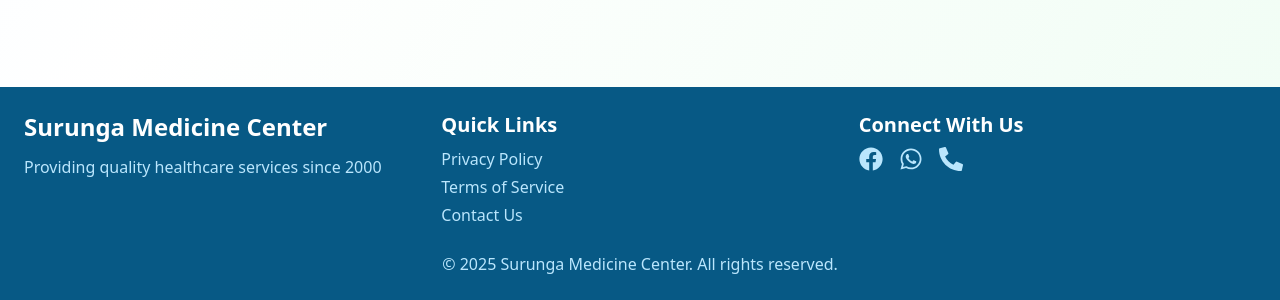
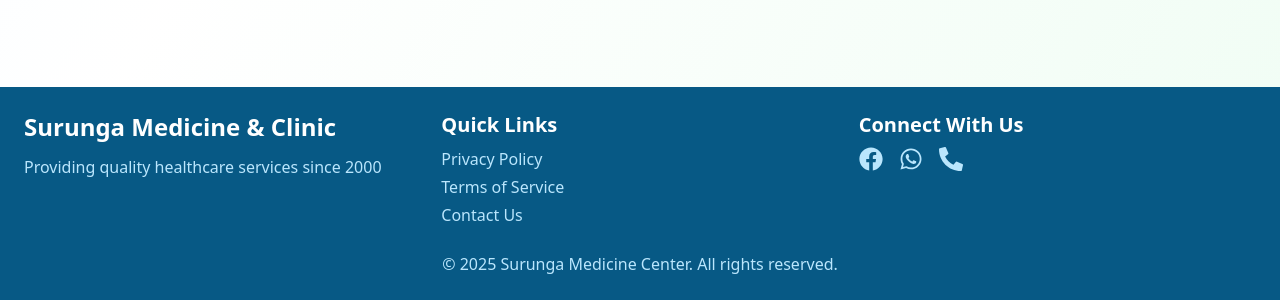
Before and after one commit to Bibek-arch/surunga-medicine-center-frontend, a React (Create React App) app: page /about-us in a window 1280 px wide. Shown: the part 2027-2327 px from the top of the page. Built offline with nearby package versions, Linux system fonts and the light colour scheme.

Commit message:
hellomain

```diff
--- a/package.json
+++ b/package.json
@@ -4,6 +4,7 @@
   "private": true,
   "dependencies": {
     "@babel/plugin-proposal-private-property-in-object": "^7.21.11",
+    "@vercel/speed-insights": "^1.1.0",
     "axios": "^1.7.9",
     "cra-template": "1.2.0",
     "framer-motion": "^11.18.1",
--- a/src/components/Home.jsx
+++ b/src/components/Home.jsx
@@ -1322,7 +1322,7 @@ const Home = () => {
             <p className="text-gray-700 mb-2">Location: Kanakai-03, Surunga, Jhapa</p>
             <p className="text-gray-700 mb-2">Phone: 023-553097 | 9804964107</p>
             <p className="text-gray-700 mb-6">Email: surungamedicineclinic@gmail.com</p>
-            <Link to="/request-call">
+            <Link to="/contact-us">
               <motion.button
                 whileHover={{ scale: 1.05 }}
                 whileTap={{ scale: 0.95 }}
--- a/src/components/Layout.js
+++ b/src/components/Layout.js
@@ -101,7 +101,7 @@ const Layout = ({ children }) => {
         <div className="container mx-auto px-6">
           <div className="grid grid-cols-1 md:grid-cols-3 gap-5">
             <div className="space-y-3">
-              <h3 className="text-2xl font-semibold">Surunga Medicine Center</h3>
+              <h3 className="text-2xl font-semibold">Surunga Medicine & Clinic</h3>
               <p className="text-blue-200">Providing quality healthcare services since 2000</p>
             </div>
             <div className="space-y-2">
```
Also changed, not shown: 1 other file (tests, documents, lock files or other folders).
